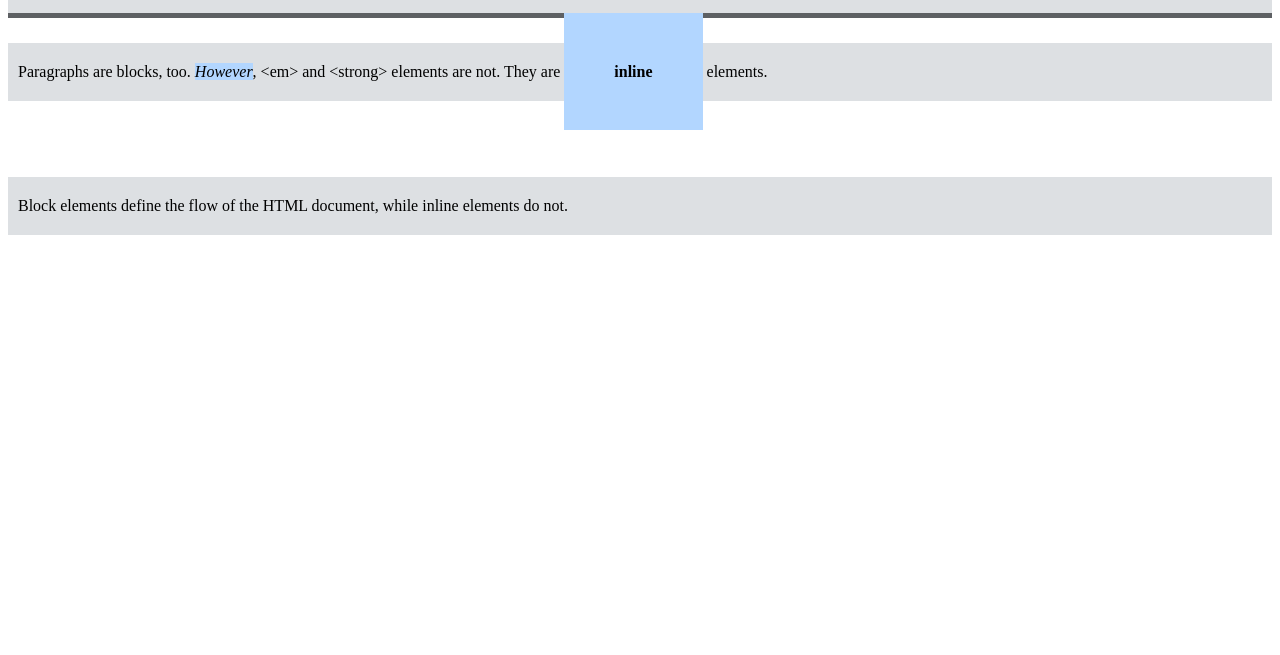
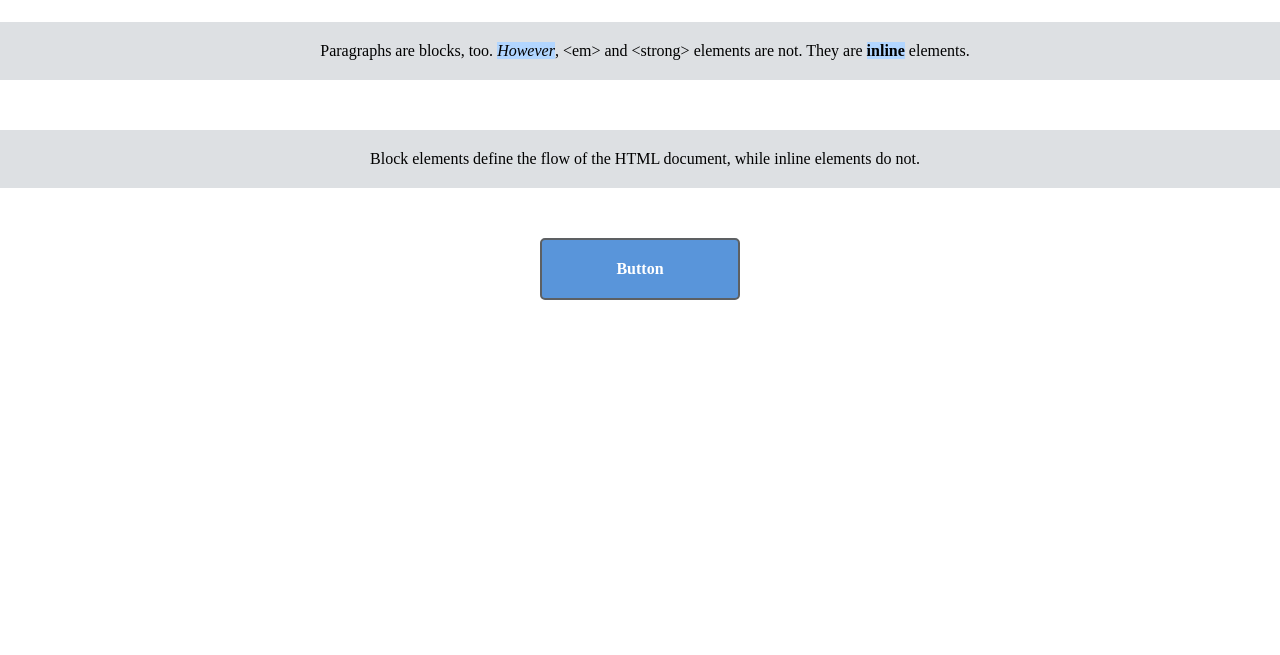
Before and after one commit to imaxmayur/Learning-HTML-CSS, a plain HTML site: page css-box-model/boxes.html in a window 1280 px wide. Shown: the part 145-800 px from the top of the page. Drawn offline with Linux system fonts and the light colour scheme.

Commit message:
Added some extra styles in css

```diff
--- a/css-box-model/box-styles.css
+++ b/css-box-model/box-styles.css
@@ -1,3 +1,13 @@
+* {
+    margin: 0;
+    padding: 0;
+    box-sizing: border-box;
+  }
+
+body {
+    text-align: center;
+}
+
 h1, p {
     background-color: #DDE0E3;    /* Light gray */
   }
@@ -6,10 +16,6 @@ h1, p {
     background-color: #B2D6FF;    /* Light blue */
     display: inline;
 
-  }
-
-  strong {
-    padding: 50px;
   }
 
   h1 {
@@ -22,3 +28,18 @@ h1, p {
     margin-top: 25px;
     margin-bottom: 50px;
   }
+
+  div {
+    color: #FFF;
+    background-color: #5995DA;
+    font-weight: bold;
+    padding: 20px;
+    text-align: center;
+    border: 2px solid #5D6063;
+    border-radius: 5px;
+
+    /* [Existing Declarations] */
+  width: 200px;
+  box-sizing: border-box;
+  margin: 20px auto;
+  }
--- a/css-box-model/boxes.html
+++ b/css-box-model/boxes.html
@@ -11,9 +11,12 @@
     <p>Paragraphs are blocks, too. <em>However</em>, &lt;em&gt; and &lt;strong&gt;
        elements are not. They are <strong>inline</strong> elements.</p>
 
-       <div style='padding-top: 1px'></div>
+     <!-- <div style='padding-top: 1px'></div> --->
 
     <p>Block elements define the flow of the HTML document, while inline elements
        do not.</p>
+
+       <div>Button</div>
+
   </body>
 </html>
```
